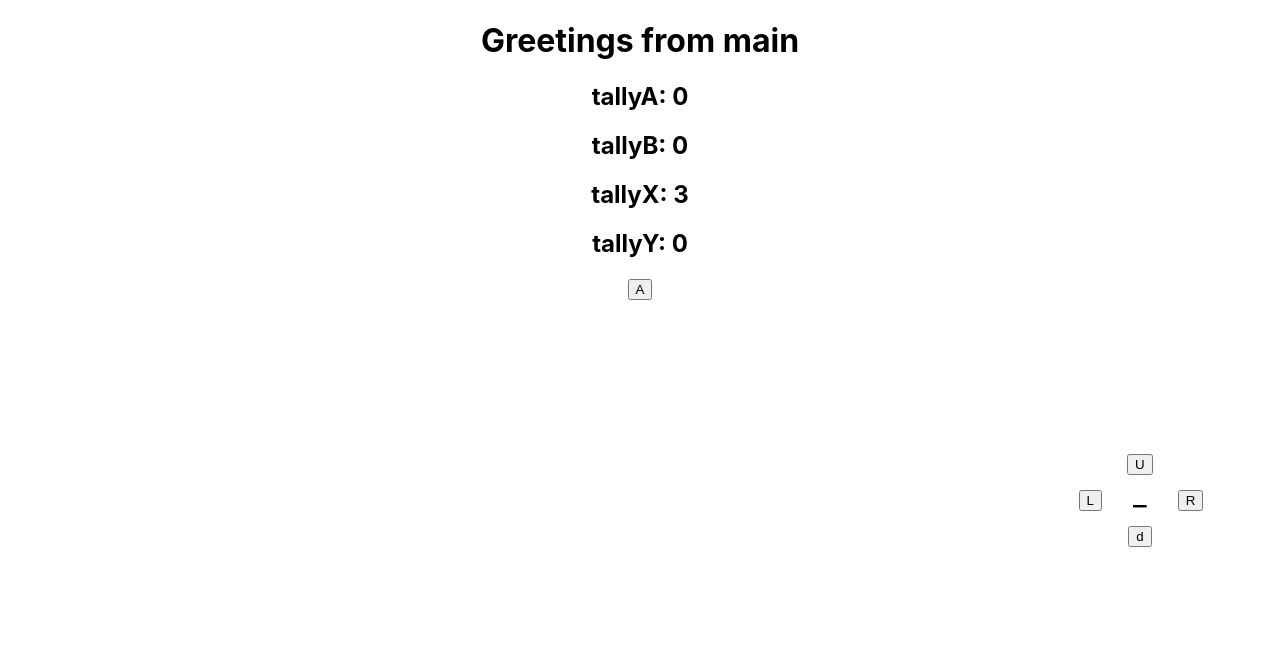
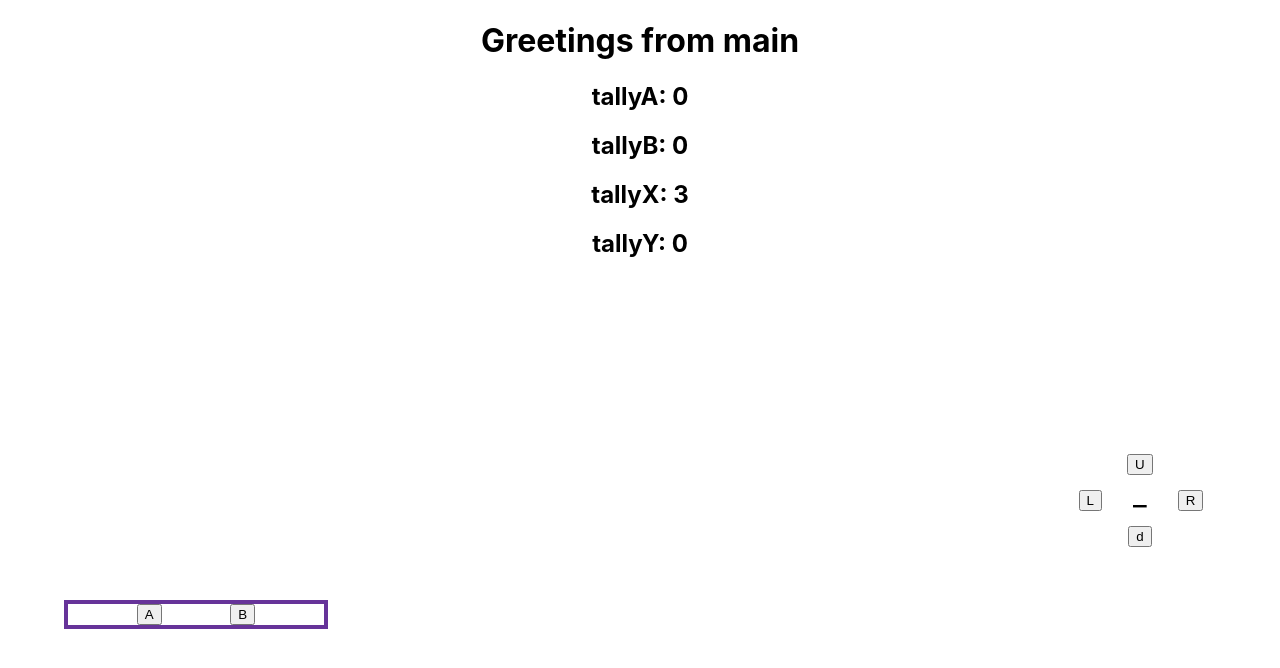
Before and after one commit to Macribo/banba3, a React (Create React App) app: page / in a window 1280 px wide. Shown: the top 668 px of the page. Built offline with nearby package versions, Linux system fonts and the light colour scheme.

Commit message:
Implement game-controller style layout in champions endpoint.

```diff
--- a/src/components/main-view/main-view.css
+++ b/src/components/main-view/main-view.css
@@ -8,7 +8,7 @@
 
 } */
 
-.gamepad{
+.directional-pad{
 	 /* border:4px solid blueviolet; */
 	position:fixed;
 	z-index: 60;
@@ -17,6 +17,17 @@
 	width:150px;
 	height:150px;
 
+}
+.a-and-b-btns{
+	border: 4px solid rebeccapurple;
+	position: fixed;
+	display: flex;
+	align-items: flex-start;
+	justify-content: space-evenly;
+    z-index: 4999;
+    left: 5%;
+	top:75%;
+	width:20%;
 }
 
 .grid-container {
--- a/src/components/main-view/main-view.jsx
+++ b/src/components/main-view/main-view.jsx
@@ -85,8 +85,11 @@ export default class MainView extends React.Component {
 						<h2>tallyX: {this.state.tallyX}</h2>
 						<h2>tallyY: {this.state.tallyY}</h2>
 						<div className="ui">
+							<div className="a-and-b-btns">
 								<BtnA onClick={() => { this.setState({ redirectChampions: true }) }} />
-<div className="gamepad">
+								<BtnB />
+							</div>
+							<div className="directional-pad">
 								<div className='grid-container'>
 									<div className="grid-item"></div>
 									<div className="grid-item">      <BtnU />
@@ -108,17 +111,42 @@ export default class MainView extends React.Component {
 				</Route>
 
 				<Route exact path="/champions">
+
+					{this.state.redirectProvinces ? (<Redirect push to="/provinces" />) : null}
 					<>
-						{this.state.redirectProvinces ? (<Redirect push to="/provinces" />) : null}
+
+
+						<div className="ui">
+							<div className="a-and-b-btns">
+								<BtnA onClick={() => { this.setState({ redirectProvinces: true }) }} />
+								<BtnB />
+							</div>
+							<div className="directional-pad">
+								<div className='grid-container'>
+									<div className="grid-item"></div>
+									<div className="grid-item">      <BtnU onClick={this.incTallyB} />
+									</div>
+									<div className="grid-item"></div>
+									<div className="grid-item">      <BtnL onClick={this.decTallyB} />
+									</div>
+									<div className="grid-item"><div className="btnM" />_</div>
+									<div className="grid-item">      <BtnR onClick={this.incTallyB} />
+									</div>
+									<div className="grid-item"></div>
+									<div className="grid-item">      <BtnD onClick={this.decTallyB} />
+									</div>
+									<div className="grid-item"></div>
+								</div>
+							</div>
+						</div>
+
+
+
 
 						<Champions tallyB={this.state.tallyB} />
 
-						<BtnR onClick={this.incTallyB} />
-						<BtnL onClick={this.decTallyB} />
-						<BtnU onClick={this.incTallyB} />
-						<BtnD onClick={this.decTallyB} />
-						<BtnA onClick={() => { this.setState({ redirectProvinces: true }) }} />
-						<BtnB />
+
+
 					</></Route>
 
 
```
Lines whose indentation alone changed are shown as unchanged.
